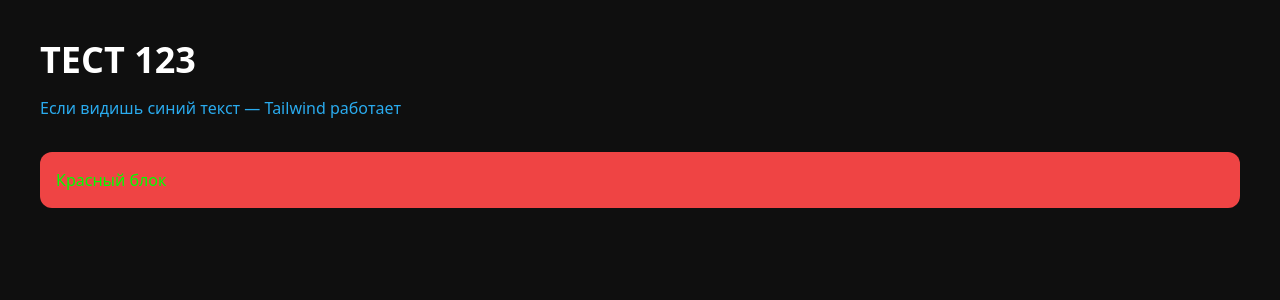
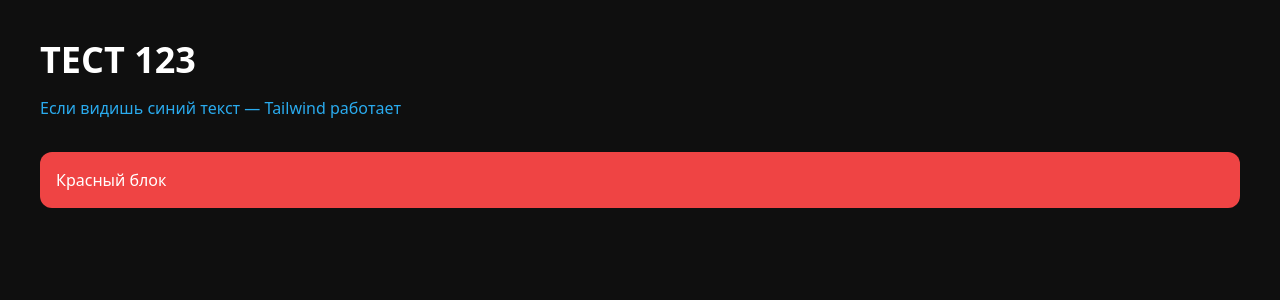
Before and after one commit to fallenworked/nft-upgrade, a Next.js app: page / in a window 1280 px wide. Shown: the top 300 px of the page. Built offline with nearby package versions, Linux system fonts and the light colour scheme.

Commit message:
Update globals.css

```diff
--- a/app/globals.css
+++ b/app/globals.css
@@ -7,7 +7,3 @@ html, body {
   overscroll-behavior: none;
   -webkit-tap-highlight-color: transparent;
 }
-body {
-  background: #ff00ff !important;
-  color: #00ff00 !important;
-}
```
